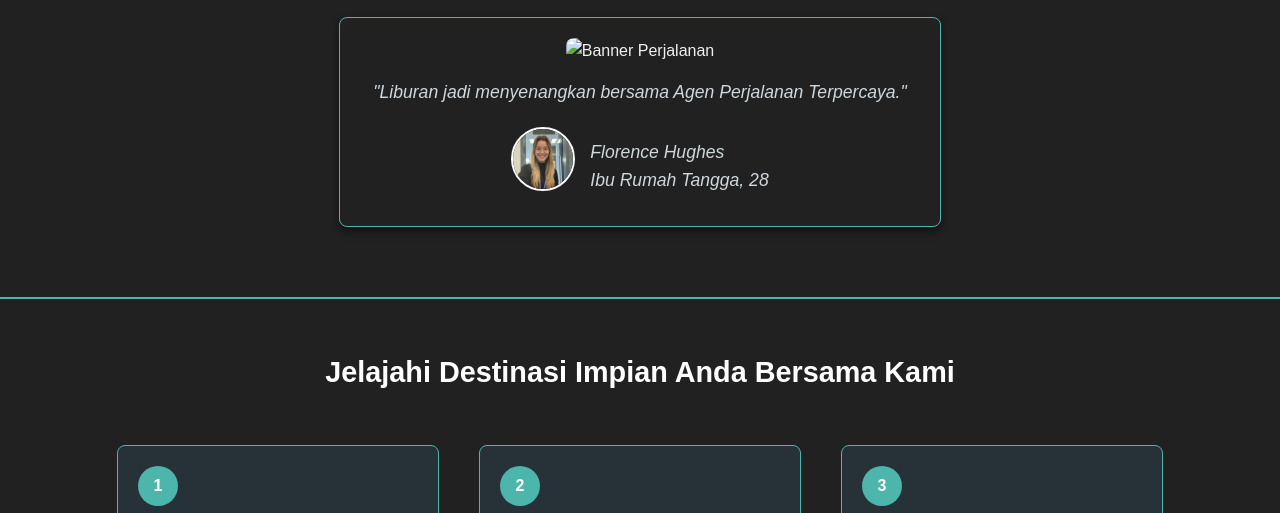
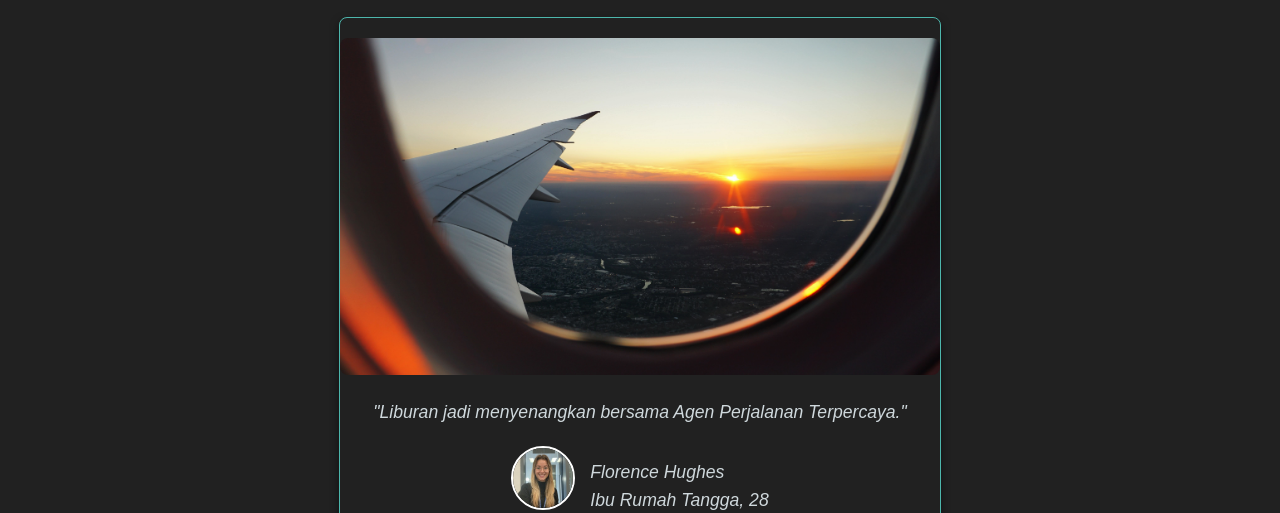
Before and after one commit to revou-fundamental-course/05-may-25-joshuamarbun24, a plain HTML site: page index.html in a window 1280 px wide. Shown: the part 216-729 px from the top of the page. Drawn offline with Linux system fonts and the light colour scheme.

Commit message:
Update index.html

```diff
--- a/index.html
+++ b/index.html
@@ -33,7 +33,7 @@
             <p>Kebahagiaan Anda adalah kebahagiaan kami</p>
             <div class="banner-slider">
                 <div class="slide active">
-                    <img src="assets/Travel in Ireland.jpg" alt="Banner Perjalanan">
+                    <img src="assets/Travel.jpg" alt="Banner Perjalanan">
                     <p>"Liburan jadi menyenangkan bersama Agen Perjalanan Terpercaya."</p>
                     <div class="agent-info">
                         <img src="Assets/Florence Hughes.jpeg" alt="Florence Hughes">
```
